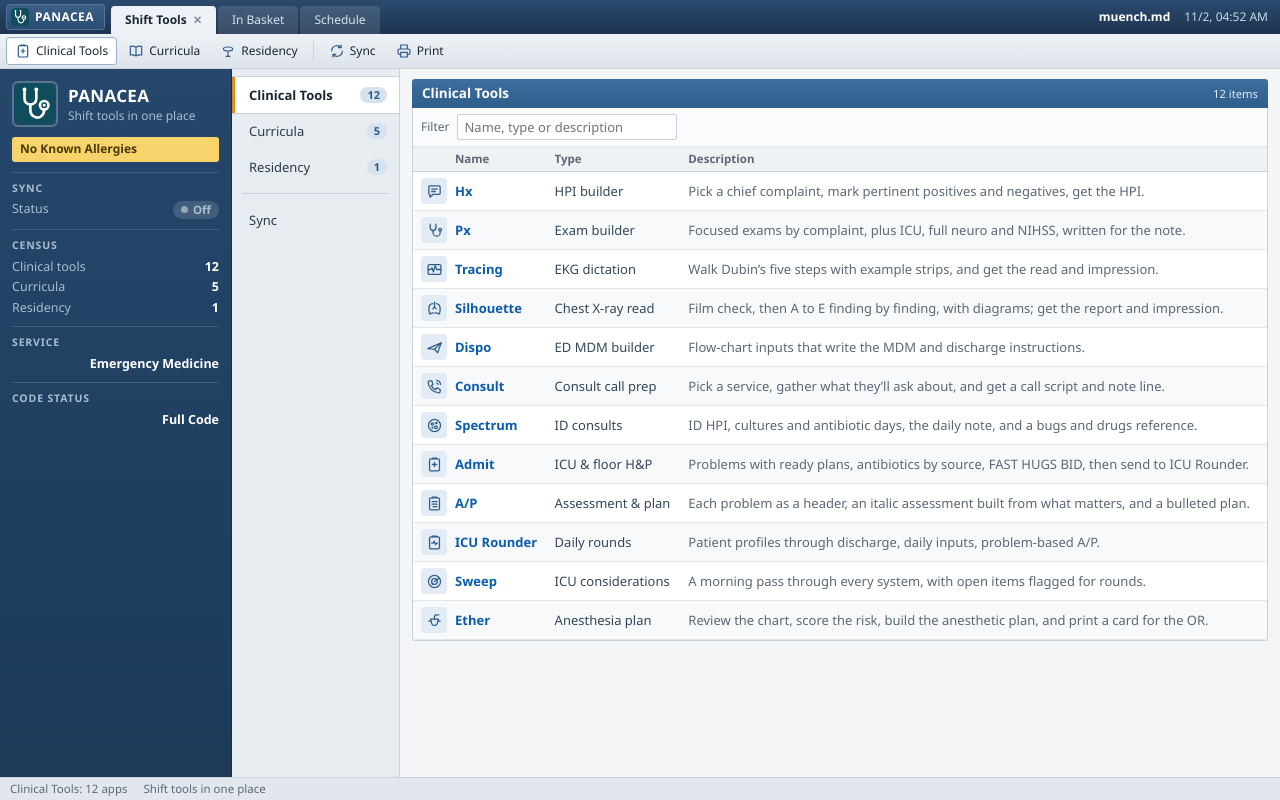
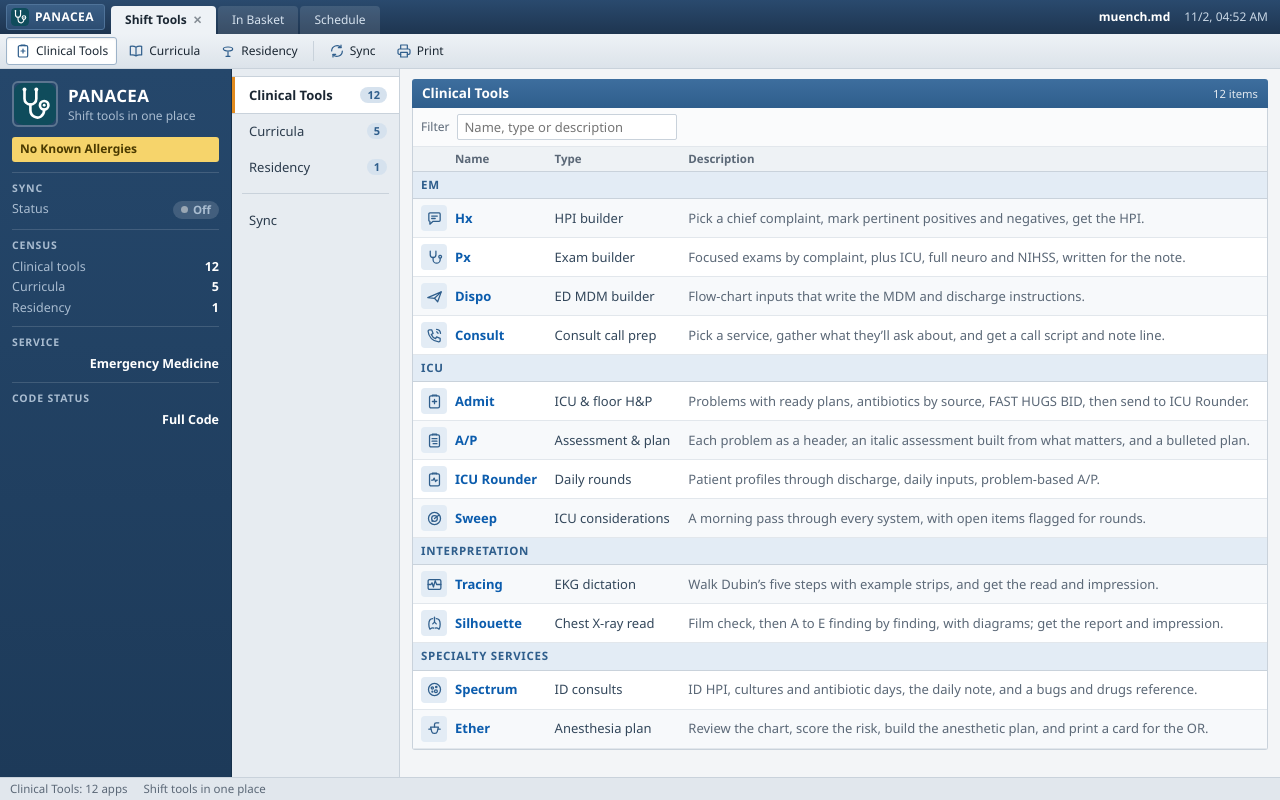
Before and after one commit to zmuench/Panacea, a plain HTML site: page index.html in a window 1280 px wide. Drawn offline with Linux system fonts and the light colour scheme.

Commit message:
Index: group clinical tools into EM, ICU, Interpretation, Specialty Services
EM: Hx, Px, Dispo, Consult. ICU: Admit, A/P, ICU Rounder, Sweep.
Interpretation: Tracing, Silhouette. Specialty Services: Spectrum, Ether.
Section header rows sit in the table; the filter keeps them in place.

Co-Authored-By: Claude Opus 5.5 <noreply@anthropic.com>
Claude-Session: https://claude.ai/code/session_01Hkk559jmzyvKxYPPAY36iR

```diff
--- a/index.html
+++ b/index.html
@@ -99,6 +99,9 @@ td.nm a:hover{text-decoration:underline}
 td.nm a:focus-visible{outline:2px solid var(--link);outline-offset:2px}
 td.ty{white-space:nowrap;color:#33475B}
 td.ds{color:var(--muted)}
+tr.sech th{background:#E3ECF5;color:var(--band2);font-size:11.5px;letter-spacing:.06em;text-transform:uppercase;padding:5px 8px;border-bottom:1px solid var(--line);border-top:1px solid var(--line)}
+tbody tr.sech,tbody tr.sech:hover{background:none;cursor:default}
+@media (max-width:760px){tbody tr.sech{display:block;padding:0}tr.sech th{display:block}}
 .empty{padding:14px;color:var(--muted);font-style:italic}
 
 /* Sync form */
@@ -224,18 +227,18 @@ const I={
 };
 const G={
  clinical:{title:'Clinical Tools',apps:[
-  ['hx','Hx','hx/','HPI builder','Pick a chief complaint, mark pertinent positives and negatives, get the HPI.'],
-  ['px','Px','px/','Exam builder','Focused exams by complaint, plus ICU, full neuro and NIHSS, written for the note.'],
-  ['tracing','Tracing','tracing/','EKG dictation','Walk Dubin’s five steps with example strips, and get the read and impression.'],
-  ['silhouette','Silhouette','silhouette/','Chest X-ray read','Film check, then A to E finding by finding, with diagrams; get the report and impression.'],
-  ['dispo','Dispo','dispo/','ED MDM builder','Flow-chart inputs that write the MDM and discharge instructions.'],
-  ['consult','Consult','consult/','Consult call prep','Pick a service, gather what they’ll ask about, and get a call script and note line.'],
-  ['spectrum','Spectrum','spectrum/','ID consults','ID HPI, cultures and antibiotic days, the daily note, and a bugs and drugs reference.'],
-  ['admit','Admit','admit/','ICU & floor H&P','Problems with ready plans, antibiotics by source, FAST HUGS BID, then send to ICU Rounder.'],
-  ['ap','A/P','ap/','Assessment & plan','Each problem as a header, an italic assessment built from what matters, and a bulleted plan.'],
-  ['icu','ICU Rounder','icu-rounder/','Daily rounds','Patient profiles through discharge, daily inputs, problem-based A/P.'],
-  ['sweep','Sweep','sweep/','ICU considerations','A morning pass through every system, with open items flagged for rounds.'],
-  ['ether','Ether','ether/','Anesthesia plan','Review the chart, score the risk, build the anesthetic plan, and print a card for the OR.']]},
+  ['hx','Hx','hx/','HPI builder','Pick a chief complaint, mark pertinent positives and negatives, get the HPI.','EM'],
+  ['px','Px','px/','Exam builder','Focused exams by complaint, plus ICU, full neuro and NIHSS, written for the note.','EM'],
+  ['dispo','Dispo','dispo/','ED MDM builder','Flow-chart inputs that write the MDM and discharge instructions.','EM'],
+  ['consult','Consult','consult/','Consult call prep','Pick a service, gather what they’ll ask about, and get a call script and note line.','EM'],
+  ['admit','Admit','admit/','ICU & floor H&P','Problems with ready plans, antibiotics by source, FAST HUGS BID, then send to ICU Rounder.','ICU'],
+  ['ap','A/P','ap/','Assessment & plan','Each problem as a header, an italic assessment built from what matters, and a bulleted plan.','ICU'],
+  ['icu','ICU Rounder','icu-rounder/','Daily rounds','Patient profiles through discharge, daily inputs, problem-based A/P.','ICU'],
+  ['sweep','Sweep','sweep/','ICU considerations','A morning pass through every system, with open items flagged for rounds.','ICU'],
+  ['tracing','Tracing','tracing/','EKG dictation','Walk Dubin’s five steps with example strips, and get the read and impression.','Interpretation'],
+  ['silhouette','Silhouette','silhouette/','Chest X-ray read','Film check, then A to E finding by finding, with diagrams; get the report and impression.','Interpretation'],
+  ['spectrum','Spectrum','spectrum/','ID consults','ID HPI, cultures and antibiotic days, the daily note, and a bugs and drugs reference.','Specialty Services'],
+  ['ether','Ether','ether/','Anesthesia plan','Review the chart, score the risk, build the anesthetic plan, and print a card for the OR.','Specialty Services']]},
  curricula:{title:'Curricula',apps:[
   ['primer','Primer','primer/','ICU curriculum','One lesson a day: readings, what to order, the evidence, and a self-check.'],
   ['core','Core','core/','EM curriculum','All of Tintinalli’s, one lesson a day: chapters, workup, treatment and dispo.'],
@@ -258,7 +261,8 @@ function rows(list){
   const f=q.toLowerCase();
   const r=list.filter(a=>!f||(a[1]+' '+a[3]+' '+a[4]).toLowerCase().includes(f));
   if(!r.length)return `<tr><td colspan="4" class="empty">No apps match “${escH(q)}”.</td></tr>`;
-  return r.map(([ic,n,h,t,d])=>`<tr data-href="${h}"><td class="ic"><span><svg viewBox="0 0 24 24" aria-hidden="true">${I[ic]}</svg></span></td><td class="nm"><a href="${h}">${escH(n)}</a></td><td class="ty">${escH(t)}</td><td class="ds">${escH(d)}</td></tr>`).join('');
+  let last='';
+  return r.map(([ic,n,h,t,d,sec])=>(sec&&sec!==last?(last=sec,`<tr class="sech"><th colspan="4" scope="colgroup">${escH(sec)}</th></tr>`):'')+`<tr data-href="${h}"><td class="ic"><span><svg viewBox="0 0 24 24" aria-hidden="true">${I[ic]}</svg></span></td><td class="nm"><a href="${h}">${escH(n)}</a></td><td class="ty">${escH(t)}</td><td class="ds">${escH(d)}</td></tr>`).join('');
 }
 function renderGroup(k){
   const g=G[k];
```
